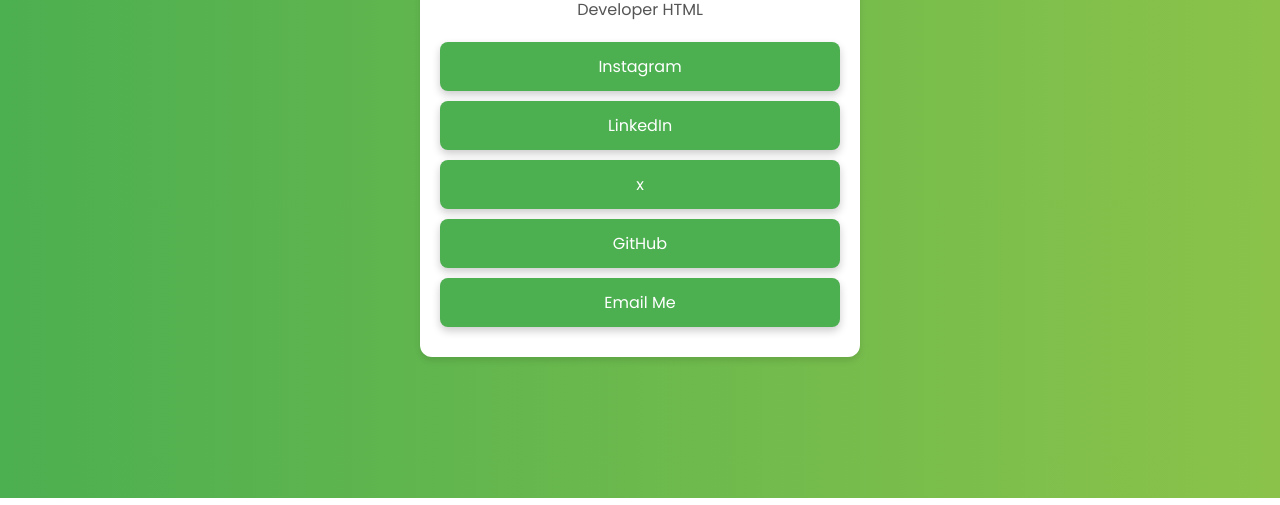
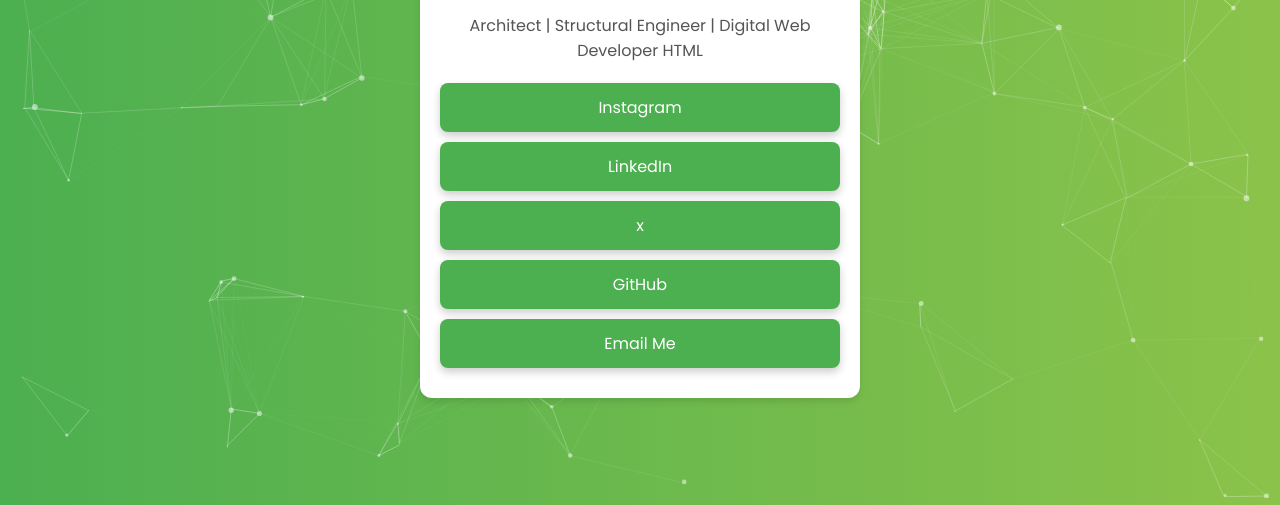
Before and after one commit to qussai1994/qw_syr, a plain HTML site: page index.html in a window 1280 px wide. Shown: the part 302-807 px from the top of the page. Drawn offline with nearby package versions, Linux system fonts and the light colour scheme.

Commit message:
Update index.html

```diff
--- a/index.html
+++ b/index.html
@@ -5,6 +5,7 @@
     <meta name="viewport" content="width=device-width, initial-scale=1.0">
     <title>My Linktree</title>
     <link href="https://fonts.googleapis.com/css2?family=Poppins:wght@400;600&display=swap" rel="stylesheet">
+    <script src="https://cdn.jsdelivr.net/npm/particles.js"></script>
     <style>
         body {
             font-family: 'Poppins', sans-serif;
@@ -17,6 +18,16 @@
             align-items: center;
             justify-content: center;
             min-height: 100vh;
+            position: relative;
+            overflow: hidden;
+        }
+        #particles-js {
+            position: absolute;
+            width: 100%;
+            height: 100%;
+            top: 0;
+            left: 0;
+            z-index: -1;
         }
         .container {
             text-align: center;
@@ -25,6 +36,8 @@
             padding: 20px;
             border-radius: 12px;
             box-shadow: 0 4px 6px rgba(0, 0, 0, 0.1);
+            position: relative;
+            z-index: 1;
         }
         .profile-img {
             width: 100px;
@@ -60,17 +73,74 @@
     </style>
 </head>
 <body>
+    <div id="particles-js"></div>
     <div class="container">
-        <img class="profile-img" src="profile-img" src="https://pbs.twimg.com/profile_images/1872421646620893184/h010FkN0_400x400.jpg" alt="Profile Picture">
-        <h1 class="name">QW_SYR</h1>
+        <img class="profile-img" src="https://pbs.twimg.com/profile_images/1872421646620893184/h010FkN0_400x400.jpg" alt="Profile Picture">
+        <h1 class="name">Kusai Alwadi</h1>
         <p class="bio">Architect | Structural Engineer | Digital Web Developer HTML</p>
         <div class="links">
             <a href="https://www.instagram.com/qw_syr?igsh=dmQ2bmd6ajI2MDE0&utm_source=qr" target="_blank">Instagram</a>
             <a href="https://www.linkedin.com/in/kusai-alwadi-56059422a/" target="_blank">LinkedIn</a>
-            <a href="https://x.com/Qussaiwaddi" target="_blank">x</a>
+            <A href= "https://x.com/QussaiWaddi" target="_blank">x</a>
             <a href="https://github.com" target="_blank">GitHub</a>
             <a href="mailto:qussai.1994.qw@gmail.com" target="_blank">Email Me</a>
         </div>
     </div>
+    <script>
+        particlesJS("particles-js", {
+            "particles": {
+                "number": {
+                    "value": 100,
+                    "density": {
+                        "enable": true,
+                        "value_area": 800
+                    }
+                },
+                "color": {
+                    "value": "#ffffff"
+                },
+                "shape": {
+                    "type": "circle"
+                },
+                "opacity": {
+                    "value": 0.5,
+                    "random": false
+                },
+                "size": {
+                    "value": 3,
+                    "random": true
+                },
+                "line_linked": {
+                    "enable": true,
+                    "distance": 150,
+                    "color": "#ffffff",
+                    "opacity": 0.4,
+                    "width": 1
+                },
+                "move": {
+                    "enable": true,
+                    "speed": 6,
+                    "direction": "none",
+                    "random": false,
+                    "straight": false,
+                    "out_mode": "out"
+                }
+            },
+            "interactivity": {
+                "detect_on": "canvas",
+                "events": {
+                    "onhover": {
+                        "enable": true,
+                        "mode": "repulse"
+                    },
+                    "onclick": {
+                        "enable": true,
+                        "mode": "push"
+                    }
+                }
+            },
+            "retina_detect": true
+        });
+    </script>
 </body>
 </html>
```
